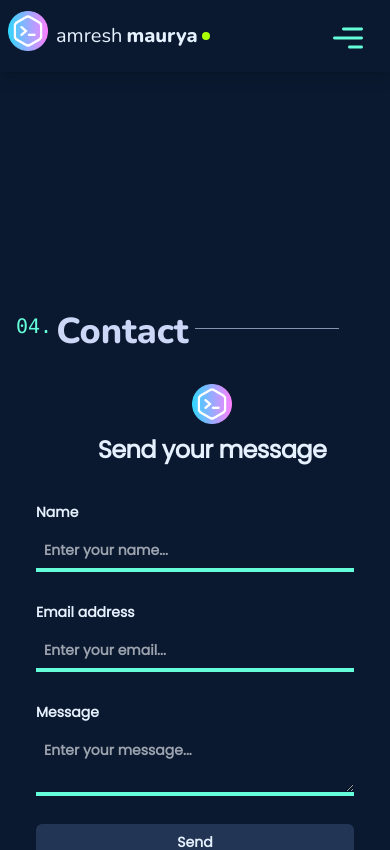
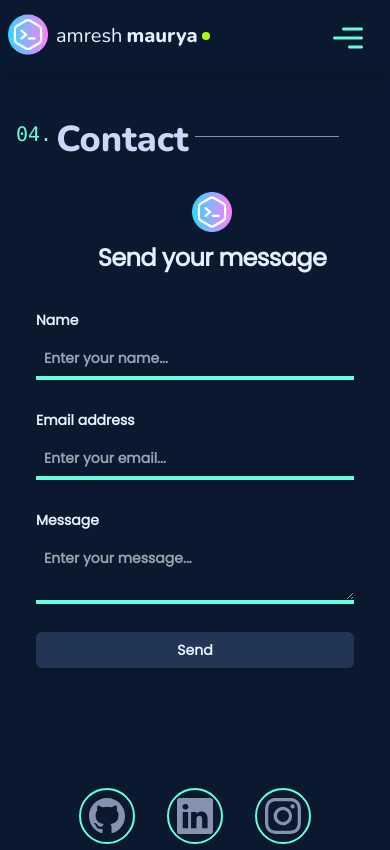
Before and after one commit to amreshpro/oldport3, a React (Vite) app: page /contact in a window 390 px wide. Shown: the top 850 px of the page. Built offline with nearby package versions, Linux system fonts and the light colour scheme.

Commit message:
fix:issue of navabr, margin and link

```diff
--- a/src/components/Contact.jsx
+++ b/src/components/Contact.jsx
@@ -108,7 +108,7 @@ if(message.length>3){setIsEmpty((prev)=>{return{...prev,message:""}})}
 
   return (
     isLoading ? <LoadingSpin/>:
-    <div className="bg-primary flex flex-wrap flex-col gap-4 justify-center  h-full sm:mt-56  ml-8 sm:mr-0 sm:ml-0 px-16 sm:px-4 py-4" >
+    <div className="bg-primary flex flex-wrap flex-col gap-4 justify-center  h-full sm:mt-8  ml-8 sm:mr-0 sm:ml-0 px-16 sm:px-4 py-4" >
 <div id="work" className="flex gap-1 justify-start  "><p className="text-ternary font-mono text-xl ">04.</p> <p className="hover:text-ternary text-lightest-slate font-nunito text-4xl font-bold">Contact</p> <div className="h-[1px] w-36 bg-slate hover:bg-ternary ml-0.5 mt-4"></div> </div>
 
     <div className="flex w-screen justify-center items-center flex-col  sm:mb-16">
@@ -154,7 +154,7 @@ if(message.length>3){setIsEmpty((prev)=>{return{...prev,message:""}})}
                   onChange={(e) => {
                     setName(e.target.value);
                   }}
-                  className="block w-full border-b-4 bg-primary border-ternary  text-green py-1.5 px-2 shadow-sm  outline-none sm:text-sm sm:leading-6"
+                  className="block w-full border-b-4 bg-primary border-ternary  text-ternary py-1.5 px-2 shadow-sm  outline-none sm:text-sm sm:leading-6"
                   />
                 <p className="text-red py-0.5 px-0.5">{isEmpty.name}</p>
 
--- a/src/components/Footer.jsx
+++ b/src/components/Footer.jsx
@@ -7,14 +7,14 @@ import { BsGithub, BsInstagram, BsLinkedin } from "react-icons/bs"
 
 const Footer = () => {
   return (
-<section className="hidden   sm:flex  justify-center items-center text-slate gap-8 pb-8 px-2 text-2xl ">
-    <li className="hover:text-ternary ">
-        <Link to={socialLinks.github}><BsGithub/></Link>
+<section className="hidden   sm:flex  justify-center items-center text-slate gap-8 pb-8 px-2 text-4xl ">
+    <li className="hover:text-ternary border-2 hover:border-4 border-ternary rounded-full p-2">
+        <Link to={socialLinks.github} className=""><BsGithub/></Link>
     </li>
-    <li className="hover:text-ternary ">
-        <Link to={socialLinks.linkedin} ><BsLinkedin/></Link>
+    <li className="hover:text-ternary border-2 hover:border-4 border-ternary rounded-full p-2">
+        <Link to={socialLinks.linkedin} className="" ><BsLinkedin/></Link>
     </li>
-    <li className="hover:text-ternary "><Link to={socialLinks.instagram} ><BsInstagram/></Link></li>
+    <li className="hover:text-ternary border-2 hover:border-4 border-ternary rounded-full p-2 "><Link className="" to={socialLinks.instagram} ><BsInstagram/></Link></li>
 </section>
   )
 }
--- a/src/components/Hero.jsx
+++ b/src/components/Hero.jsx
@@ -13,7 +13,7 @@ const Hero = () => {
 <p className="hii text-ternary font-mono text-lg"> Hi, my name is</p>
 <h1 className="text-6xl font-bold sm:text-3xl text-lightest-slate">Amresh Maurya.</h1>
 <h1 className="text-6xl font-bold sm:text-3xl text-slate">I build things for the web.</h1>
-<p className="text-slate font-nunito  text-lg sm:text-sm"> I’m a software engineer specializing in building exceptional digital experiences.  </p>
+<p className="text-slate font-nunito  text-lg "> I’m a software engineer specializing in building exceptional digital experiences.</p>
 
 <Link to={socialLinks.resume} className="px-3 py-2 text-ternary border border-ternary shadow-lg hover:border-r-4 hover:border-b-4  rounded-lg text-center w-max ">Resume</Link>
 </header>
--- a/src/components/Navbar.jsx
+++ b/src/components/Navbar.jsx
@@ -94,24 +94,28 @@ const Navbar = () => {
 
         >
           <ul
-            className={`h-screen text-ternary px-4 flex flex-col justify-center items-center gap-4 pt-2 pb-8 ease-linear duration-1000`}
+            className={`h-screen w-full text-ternary flex flex-col  justify-start  items-center gap-4  ease-linear duration-1000`}
           >
 
 
-<div className="list flex flex-col gap-4">
+<div className="list flex flex-col justify-center items-start gap-4 mt-8">
 {
 
         navbar.map((item)=>{
           return (
-            <li key={item.id}>   <a href={`#${item.route}`} className="flex justify-center items-center gap-1">  <p className="text-ternary">{item.count}</p> <p className="text-lightest-slate hover:text-ternary">{item.title}</p> </a> </li>
+            <li key={item.id}>   <a href={`#${item.route}`}  onClick={() =>
+              setIsMenuOpenOpen((prev) => {
+                return prev === true ? false : true;
+              })
+            } className="flex justify-center items-center text-2xl gap-1">  <p className="text-ternary">{item.count}</p> <p className="text-lightest-slate hover:text-ternary">{item.title}</p> </a> </li>
             )
 })
 }
 
     </div>
-    <div className="resume mt-4">
+    <div className="resume mt-4 mb-8">
 
-<Link to="#" className="px-3 py-2  text-ternary border border-ternary shadow-lg hover:border-r-4 hover:border-b-4  rounded-lg text-center w-max ">Resume</Link>
+<Link to={socialLinks.resume} className="px-3 py-2 text-2xl text-ternary border border-ternary shadow-lg hover:border-r-4 hover:border-b-4  rounded-lg text-center w-max ">Resume</Link>
     </div>
 
 
--- a/src/components/Skills.jsx
+++ b/src/components/Skills.jsx
@@ -7,7 +7,7 @@ const Skills = () => {
   ScrollReveal().reveal('.text-content')
 
   return (
-    <div className="content   bg-primary flex flex-wrap  gap-4  sm:mt-56  ml-8 sm:mr-0 sm:ml-0 px-16 sm:px-4 py-4">
+    <div className="content   bg-primary flex flex-wrap  gap-4  sm:mt-8  ml-8 sm:mr-0 sm:ml-0 px-16 sm:px-4 py-4">
 <div id="skill" className="flex gap-1 justify-items-center "><p className="text-ternary font-mono text-xl ">03.</p> <p className="hover:text-ternary text-lightest-slate font-nunito text-4xl font-bold">Skills</p> <div className="h-[1px] w-36 bg-slate hover:bg-ternary ml-0.5 mt-4"></div> </div>
 
 
--- a/src/components/Works.jsx
+++ b/src/components/Works.jsx
@@ -14,7 +14,7 @@ const Works = () => {
 
 
 
-    <div className="project bg-primary flex flex-wrap flex-col gap-4 justify-center  h-full sm:mt-56  ml-8 sm:mr-0 sm:ml-0 px-16 sm:px-4 py-4">
+    <div className="project bg-primary flex flex-wrap flex-col gap-4 justify-center  h-full   ml-8 sm:mr-0 sm:ml-0 px-16 sm:px-4 py-4">
 
 
 
```
